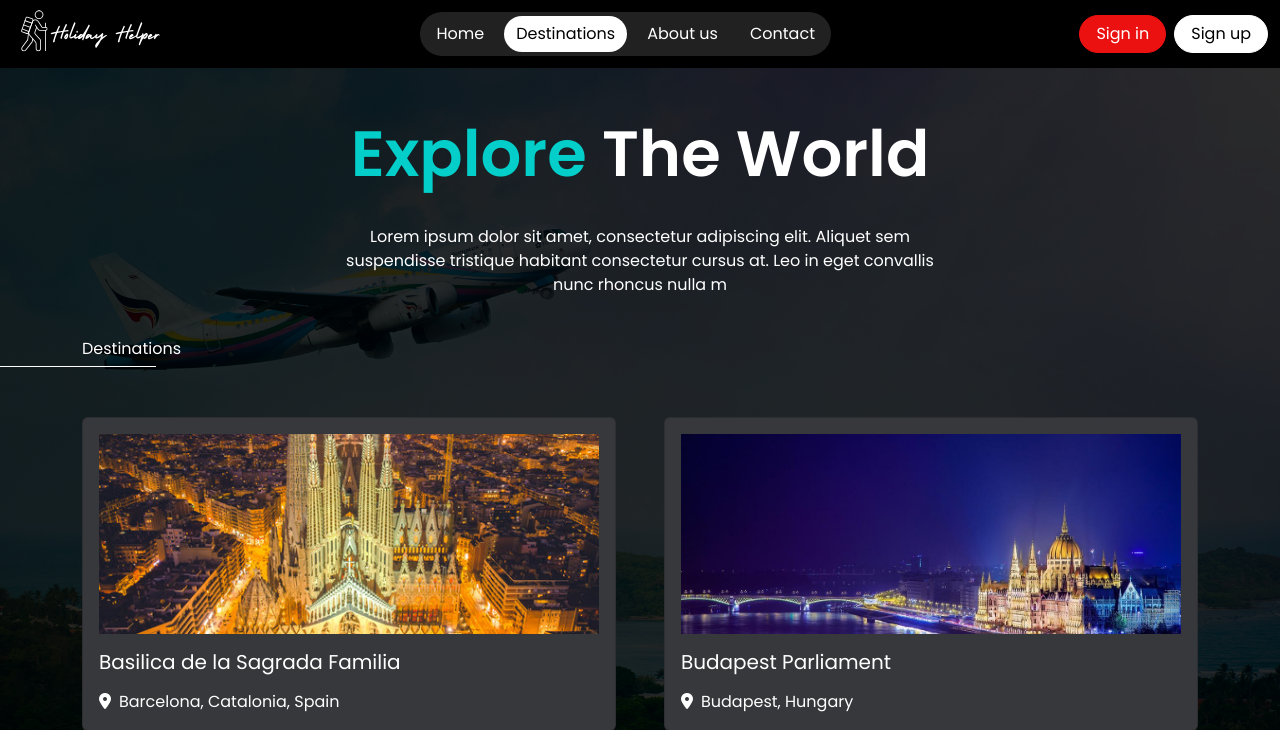
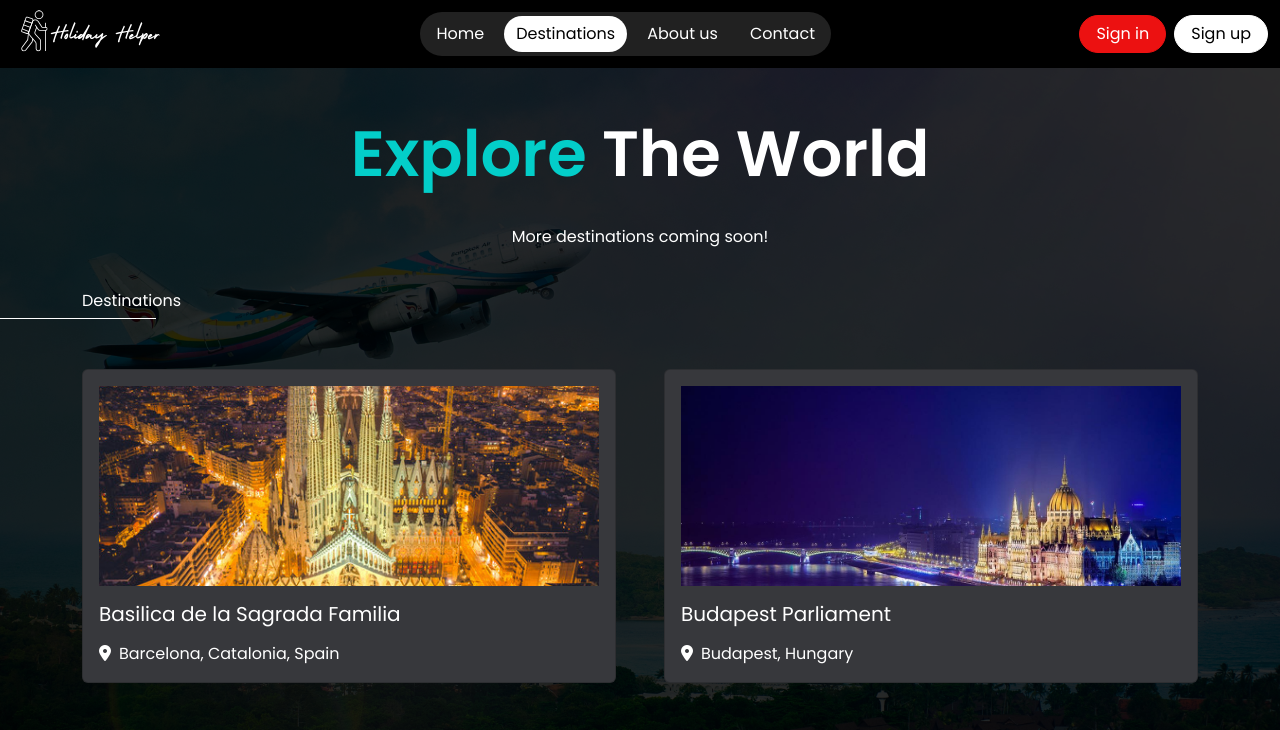
Before and after one commit to CFG-Project-Group/HolidayHelper, a Flask app: page /destinations in a window 1280 px wide. Shown: the top 730 px of the page. Run offline with Flask 2, Linux system fonts and the light colour scheme; parts of the project's set-up code (start-up, migrations or seed data) failed here and were passed over; some libraries are stand-ins or nearby versions.

Commit message:
Replaxing more lorem ipsum text from other templates

```diff
--- a/templates/about.html
+++ b/templates/about.html
@@ -5,7 +5,7 @@
     <div class="container h-100 d-flex flex-column align-items-center text-center">
       <div style="max-width: 600px;">
         <h1 class="display-1 text-capitalize fw-bold pb-4" style="font-size: min(calc(1.75rem + 3vw), 4rem);"><span class="text-primary">About</span> us</h1>
-        <p class="pb-5">Lorem ipsum dolor sit amet, consectetur adipiscing elit. Aliquet sem suspendisse tristique habitant consectetur cursus at. Leo in eget convallis nunc rhoncus nulla m</p>
+        <p class="pb-5">Meet our developers</p>
       </div>
       <div class="row justify-content-center pb-5 g-5">
         <div class="col-12 col-sm-6 col-lg-3" style="max-width: 300px;">
--- a/templates/destinations.html
+++ b/templates/destinations.html
@@ -5,7 +5,7 @@
     <div class="container h-100 d-flex flex-column align-items-center text-center">
       <div style="max-width: 600px;">
         <h1 class="display-1 text-capitalize fw-bold pb-4" style="font-size: min(calc(1.75rem + 3vw), 4rem);"><span class="text-primary">Explore</span> the world</h1>
-        <p class="pb-4">Lorem ipsum dolor sit amet, consectetur adipiscing elit. Aliquet sem suspendisse tristique habitant consectetur cursus at. Leo in eget convallis nunc rhoncus nulla m</p>
+        <p class="pb-4">More destinations coming soon!</p>
       </div>
       <div class="row g-5" style="padding-bottom: 6.5rem;">
         <div class="col-12 d-flex flex-column align-items-center">
```
